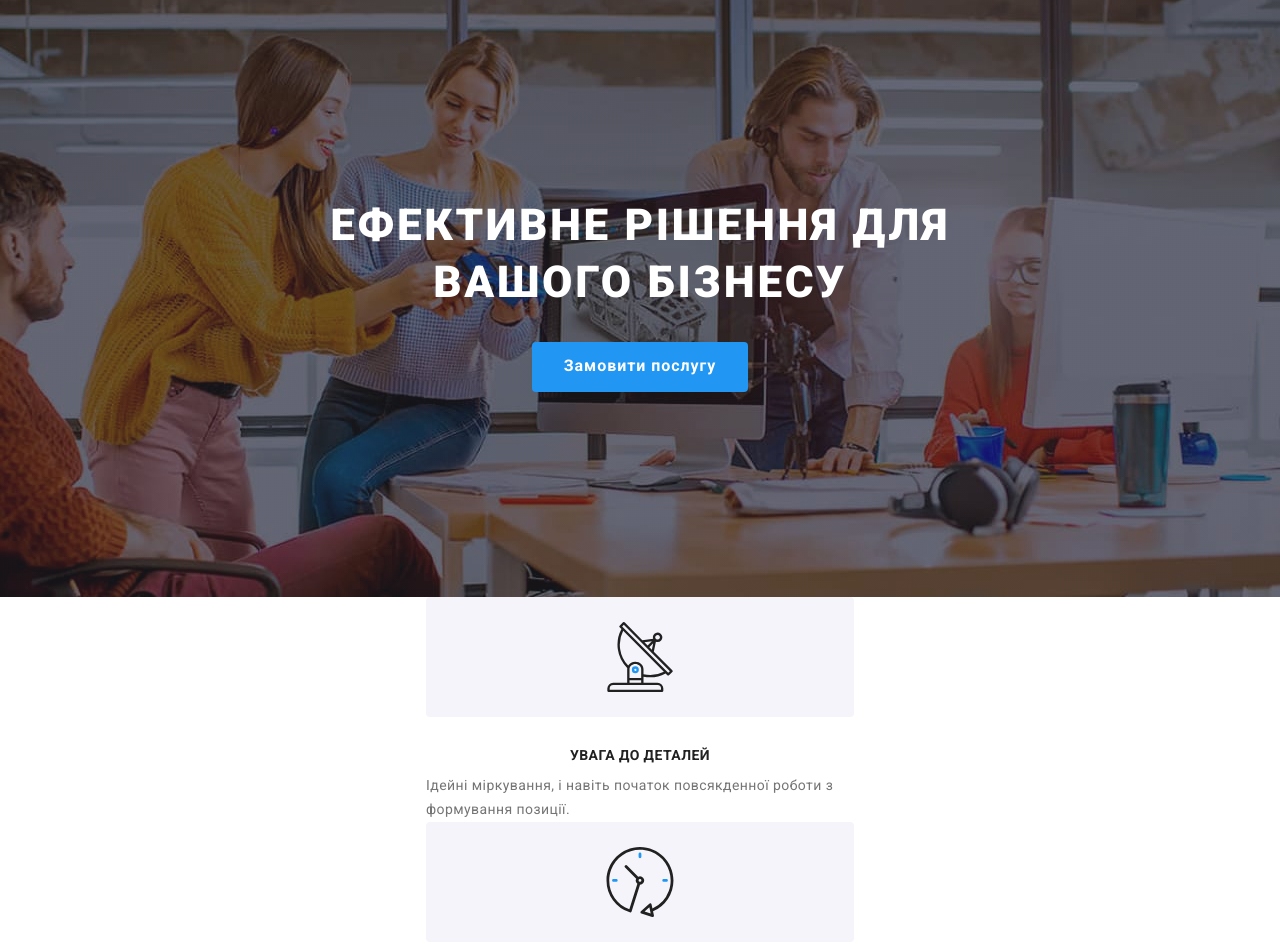
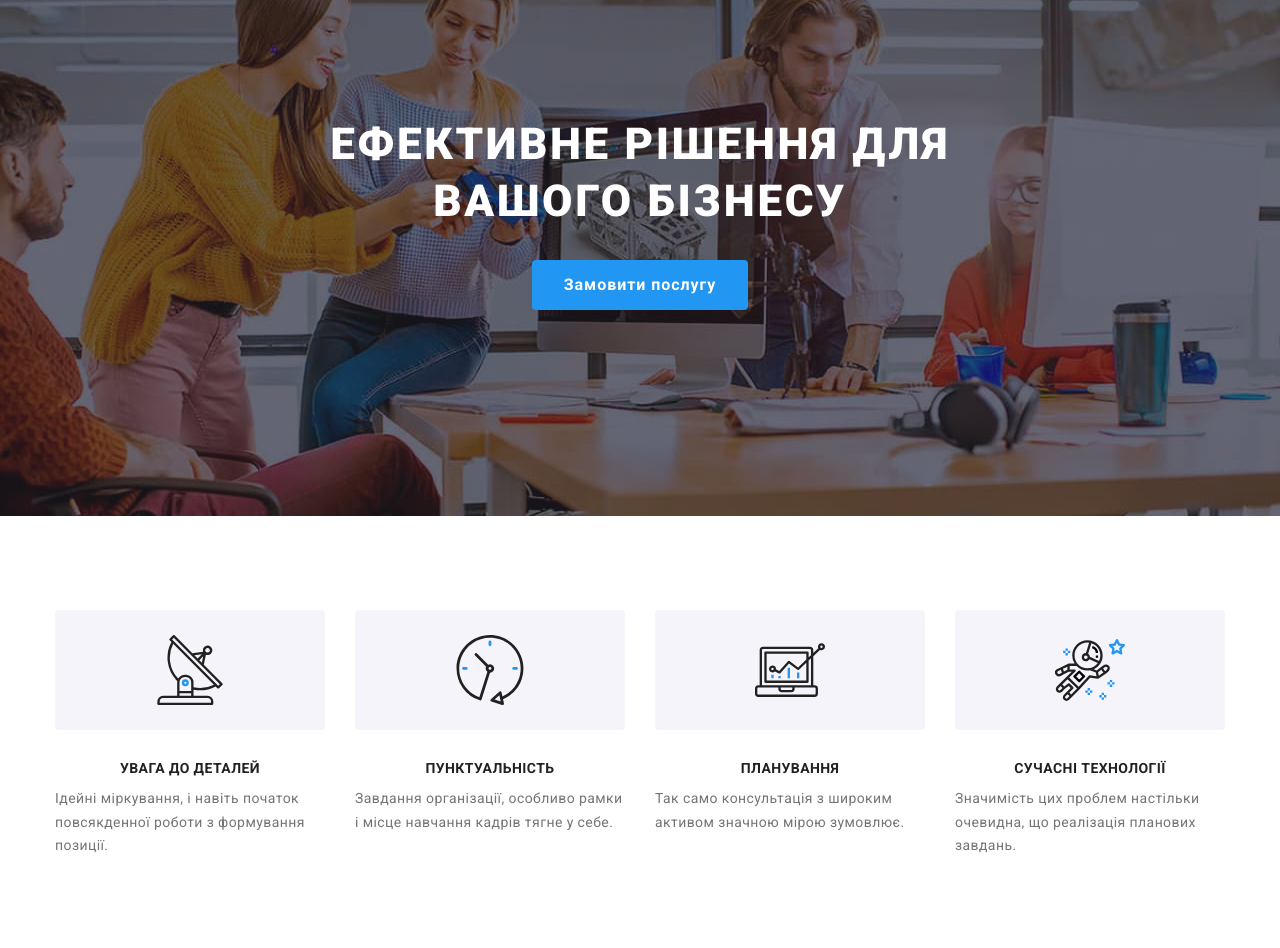
Before and after one commit to YuriiYatsenko/goit-markup-hw-08, a plain HTML site: page index.html in a window 1280 px wide. Shown: the part 84-1032 px from the top of the page. Drawn offline with nearby package versions, Linux system fonts and the light colour scheme.

Commit message:
132`1234

```diff
--- a/index.html
+++ b/index.html
@@ -17,7 +17,7 @@
 
 <body>
 
-    <header class="header">
+    <!-- <header class="header">
         <nav>
             <div class="header__container">
                 <a href="./index.html" class="header__logo">Web<span class="header__logostudio">Studio</span></a>
@@ -39,7 +39,7 @@
                 </ul>
             </div>
         </nav>
-    </header>
+    </header> -->
 
     <main>
         <section class="hero">
@@ -49,20 +49,22 @@
             </div>
         </section>
 
-        <section class="section features">
+        <section class="section section__features">
             <div class="container">
                 <h2 class="visually__hidden">Характерні риси</h2>
-                <ul class="features__list">
+                <ul class="features">
                     <li class="features__box">
                         <div class="features__block">
                             <svg class="features__icon" width="70" height="70">
                                 <use href="./images/icons.svg#.iconantenna"></use>
                             </svg>
                         </div>
+                        <div>
                             <h3 class="features__title">УВАГА ДО ДЕТАЛЕЙ</h3>
                             <p class="features__subtitle">Ідейні міркування, i навіть початок повсякденної роботи з
                                 формування
                                 позиції.</p>
+                        </div>
                     </li>
                     <li class="features__box">
                         <div class="features__block">
@@ -70,11 +72,14 @@
                                 <use href="./images/icons.svg#.iconclock"></use>
                             </svg>
                         </div>
+                        <div>
                             <h3 class="features__title">ПУНКТУАЛЬНІСТЬ</h3>
-                        <p class="features__subtitle">Завдання організації, особливо рамки i місце навчання кадрів тягне
+                            <p class="features__subtitle">Завдання організації, особливо рамки i місце навчання кадрів
+                                тягне
                                 у
                                 себе.
                             </p>
+                        </div>
                     </li>
                     <li class="features__box">
                         <div class="features__block">
@@ -82,9 +87,12 @@
                                 <use href="./images/icons.svg#.icondiagram"></use>
                             </svg>
                         </div>
+                        <div>
                             <h3 class="features__title">ПЛАНУВАННЯ</h3>
-                        <p class="features__subtitle">Так само консультація з широким активом значною мірою зумовлює.
+                            <p class="features__subtitle">Так само консультація з широким активом значною мірою
+                                зумовлює.
                             </p>
+                        </div>
                     </li>
                     <li class="features__box">
                         <div class="features__block">
@@ -92,17 +100,20 @@
                                 <use href="./images/icons.svg#.iconastronaut"></use>
                             </svg>
                         </div>
+                        <div>
                             <h3 class="features__title">СУЧАСНІ ТЕХНОЛОГІЇ</h3>
-                        <p class="features__subtitle">Значимість цих проблем настільки очевидна, що реалізація планових
+                            <p class="features__subtitle">Значимість цих проблем настільки очевидна, що реалізація
+                                планових
                                 завдань.
                             </p>
+                        </div>
                     </li>
                 </ul>
             </div>
         </section>
 
-        <section class="section">
-            <div class="container worker">
+        <section class="section worker">
+            <div class="container">
                 <h2 class="work__title">Чим ми займаємося</h2>
                 <ul class="work">
                     <li>
@@ -225,7 +236,7 @@
                         </div>
                     </li>
                     <li class="team__card">
-                        <img src="images/mihail.jpg" alt="mihail" height="260" width="270">
+                        <div class=""><img src="images/mihail.jpg" alt="mihail" height="260" width="270"></div>
                         <div class="team__text">
                             <h3 class="team__title">Михайло Єрмаков</h3>
                             <p class="team__subtitle">UI Designer</p>
@@ -292,7 +303,7 @@
         </section>
     </main>
 
-    <footer class="footer">
+    <!-- <footer class="footer">
         <div class="container footer__box">
             <div>
                 <a href="./index.html" class="foooter__logo">Web<span class="foooter__logostudio">Studio</span></a>
@@ -336,9 +347,9 @@
 
             </form>
         </div>
-    </footer>
+    </footer> -->
 
-    <div data-modal class="backdrop is-hidden">
+    <!-- <div data-modal class="backdrop is-hidden">
         <div class="modal">
             <button data-modal-close class="modal__button">
                 <svg width="18" height="18" class="modal__close">
@@ -394,7 +405,7 @@
                 <button type="submit" class="modal_submit">Відправити</button>
             </form>
         </div>
-    </div>
+    </div> -->
 
     <script src="./modal.js"></script>
 
--- a/sass/base/_common.scss
+++ b/sass/base/_common.scss
@@ -16,8 +16,20 @@ img {
 }
 
 .section {
-    padding-top: 94px;
-    padding-bottom: 94px;
+    @media screen and (min-width:480px) {
+        padding-top: 60px;
+        padding-bottom: 60px;
+    }
+
+    @media screen and (min-width:768px) {
+        padding-top: 60px;
+        padding-bottom: 60px;
+    }
+
+    @media screen and (min-width:1200px) {
+        padding-top: 94px;
+        padding-bottom: 94px;
+    }
 }
 
 body {
--- a/sass/components/_container.scss
+++ b/sass/components/_container.scss
@@ -1,15 +1,15 @@
-.section {
+.container {
     width: 100%;
     margin: 0 auto;
     padding: 0px 15px;
 
     @media screen and (min-width:480px) {
-        width: 458px; //418 + 15 + 15
+        width:100%;
     }
     @media screen and (min-width:768px) {
-        width: 738; //768 + 15 + 15
+        width:100%;
     }
     @media screen and (min-width:1200px) {
-        width: 1170; //1200 + 15 + 15
+        width:100%;
     }
 }
--- a/sass/components/_section.scss
+++ /dev/null
@@ -1,11 +0,0 @@
-@media screen and (min-width:480px) {
-    .section {
-        padding-bottom: 60px;
-        padding-top: 0px;
-    }
-
-    ul {
-        flex-wrap: wrap;
-        justify-content: center;
-    }
-}
--- a/sass/layouts/_features.scss
+++ b/sass/layouts/_features.scss
@@ -1,29 +1,38 @@
-
 .features {
-    padding-bottom: 0;
-
-    &__list {
     display: flex;
-
+    gap: 30px;
     flex-wrap: wrap;
-
+    justify-content: center;
+    @media screen and (min-width:480px) {
+        flex-wrap: wrap;
     }
-
-//     &__box:not(:first-child) {
-//     margin-left: 30px;
-
-// }
+    @media screen and (min-width:768px) {
+        flex-wrap: wrap;
+    }
+    @media screen and (min-width:1200px){
+        flex-wrap: nowrap;
+    }
 
     &__block {
         display: flex;
-
-    width: 100%;
-
-    height: 120px;
         justify-content: center;
         border-radius: 4px;
         background-color: var(--fon-teamm);
         margin-bottom: 30px;
+    }
+
+    &__box{
+            @media screen and (min-width:480px) {
+            width: 450px;
+        }
+
+            @media screen and (min-width:768px) {
+            width: 354px;
+        }
+
+            @media screen and (min-width:1200px) {
+            width: 270px;
+        }
     }
 
     &__icon {
@@ -38,12 +47,15 @@
     }
 
     &__title {
-    text-align: center;
-
         font-weight: 700;
         line-height: 1.2;
         font-size: 14px;
         margin-top: 0;
         margin-bottom: 10px;
+
+        @media screen and (min-width:480px),
+        (max-width:768px) {
+            text-align: center;
         }
     }
+}
--- a/sass/layouts/_hero.scss
+++ b/sass/layouts/_hero.scss
@@ -1,18 +1,42 @@
 .hero {
-    max-width: 1600px;
-    height: 600px;
     margin-left: auto;
     margin-right: auto;
     text-align: center;
-    padding-top: 200px;
     padding-bottom: 200px;
-    background-image: linear-gradient(rgba(47, 48, 58, 0.4),
-            rgba(47, 48, 58, 0.4)),
-        url('../images/hero.jpg');
     background-repeat: no-repeat;
     background-position: center;
     background-size: cover;
     background-color: var(--background-hero);
+
+    @media screen and (min-width:480px) {
+        max-width: 480px;
+        height: 400px;
+        padding-top: 30px;
+
+        background-image: linear-gradient(rgba(47, 48, 58, 0.4),
+        rgba(47, 48, 58, 0.4)),
+        url('../images/hero_tel.jpg');
+    }
+
+    @media screen and (min-width:768px) {
+        max-width: 768px;
+        height: 400px;
+        padding-top: 90px;
+
+        background-image: linear-gradient(rgba(47, 48, 58, 0.4),
+        rgba(47, 48, 58, 0.4)),
+        url('../images/hero_tablet.jpg');
+    }
+
+    @media screen and (min-width:1200px) {
+        max-width: 1600px;
+        height: 600px;
+        padding-top: 200px;
+
+        background-image: linear-gradient(rgba(47, 48, 58, 0.4),
+        rgba(47, 48, 58, 0.4)),
+        url('../images/hero.jpg');
+    }
 
     &__title {
     color: var(--title-primary-fon);
--- a/sass/layouts/_klient.scss
+++ b/sass/layouts/_klient.scss
@@ -9,6 +9,7 @@
 
 .klient__list {
     display: flex;
+    flex-wrap: wrap;
     justify-content: center;
     align-items: center;
     gap: 30px;
--- a/sass/layouts/_team.scss
+++ b/sass/layouts/_team.scss
@@ -1,5 +1,7 @@
 .team {
     display: flex;
+    flex-wrap: wrap;
+    justify-content: center;
     gap: 30px;
     padding-inline-start: 0px;
 
@@ -76,12 +78,22 @@
 }
 
     &__card {
-    width: 270px;
-    height: 428px;
     box-shadow: 0 4px 4px var(--background-color-shadov);
     border-radius: 4px;
+    height: auto;
+
+    @media screen and (min-width:480px) {
+        width: 450px;
+    }
+
+    @media screen and (min-width:768px) {
+        width: 354px;
+    }
+
+    @media screen and (min-width:1200px) {
+        width: 270px;
+    }
 }
-
 
     &__icons {
     fill: currentColor;
--- a/sass/layouts/_work.scss
+++ b/sass/layouts/_work.scss
@@ -2,6 +2,7 @@
     display: flex;
     gap: 30px;
     padding-inline-start: 0px;
+    justify-content: center;
 
     &__title {
     font-weight: 700;
```
Also changed, not shown: css/main.css, css/main.min.css, images/hero_tablet.jpg (added), images/hero_tel.jpg (added), 2 other files. Lines whose indentation alone changed are shown as unchanged.
